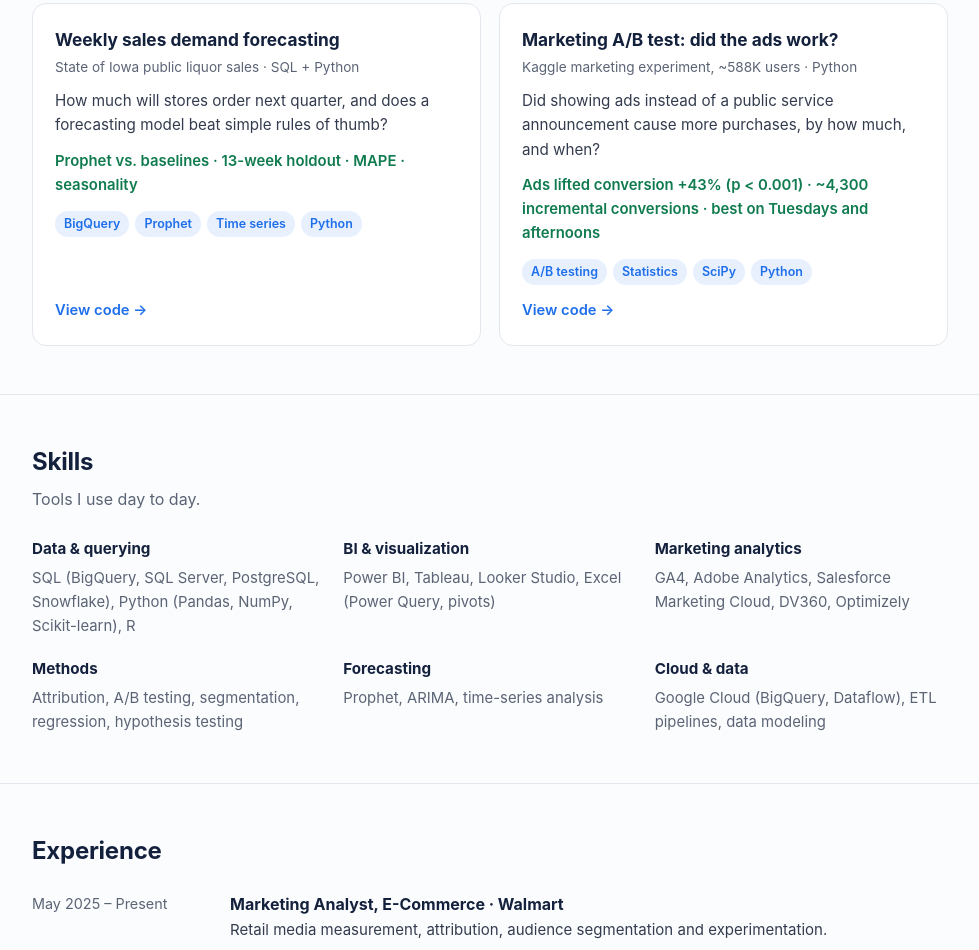
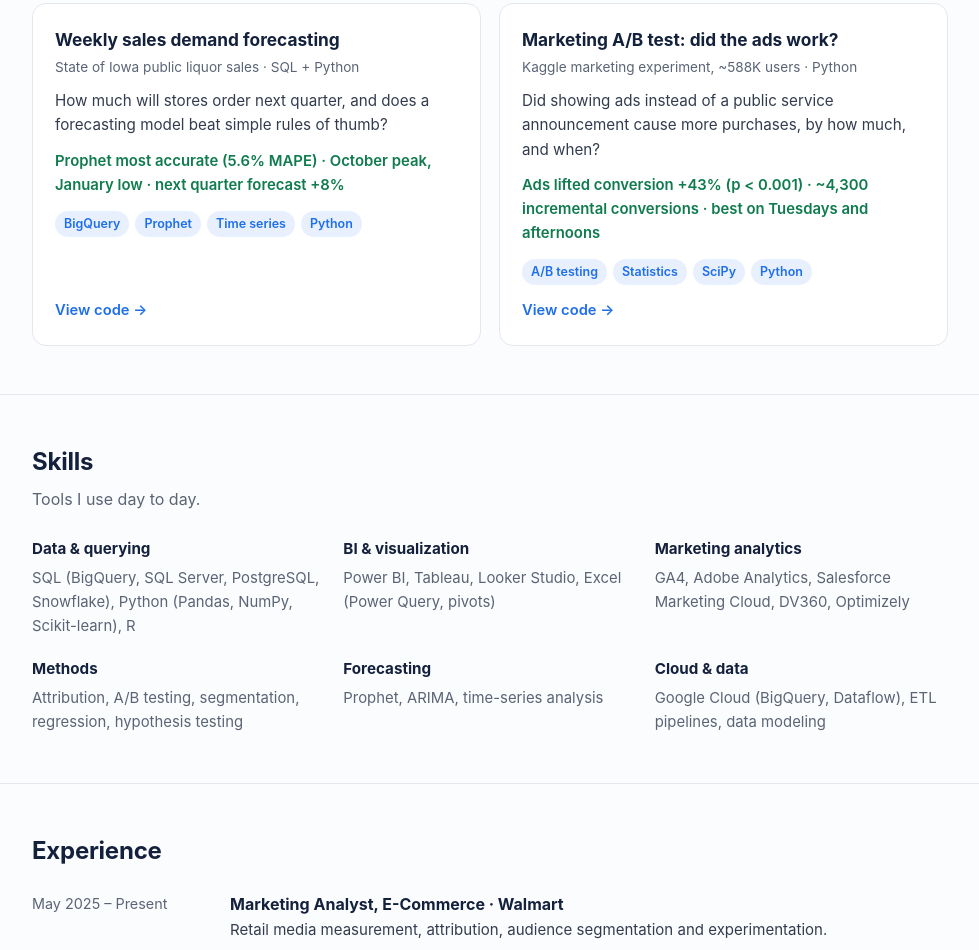
Before and after one commit to mattigaganasindhu-gsm/mattigaganasindhu-gsm.github.io, a plain HTML site: page index.html in a window 1280 px wide. Shown: the part 2140-3090 px from the top of the page, without its empty margins (150-1129 px from the left). Drawn offline with Linux system fonts and the light colour scheme.

Commit message:
Add files via upload

```diff
--- a/index.html
+++ b/index.html
@@ -145,7 +145,7 @@
       <h3>Weekly sales demand forecasting</h3>
       <div class="meta">State of Iowa public liquor sales · SQL + Python</div>
       <p>How much will stores order next quarter, and does a forecasting model beat simple rules of thumb?</p>
-      <div class="result">Prophet vs. baselines · 13-week holdout · MAPE · seasonality</div>
+      <div class="result">Prophet most accurate (5.6% MAPE) · October peak, January low · next quarter forecast +8%</div>
       <div class="tags"><span class="tag">BigQuery</span><span class="tag">Prophet</span><span class="tag">Time series</span><span class="tag">Python</span></div>
       <div class="links"><a href="https://github.com/mattigaganasindhu-gsm/sales-demand-forecasting" target="_blank" rel="noopener">View code →</a></div>
     </div>
```
